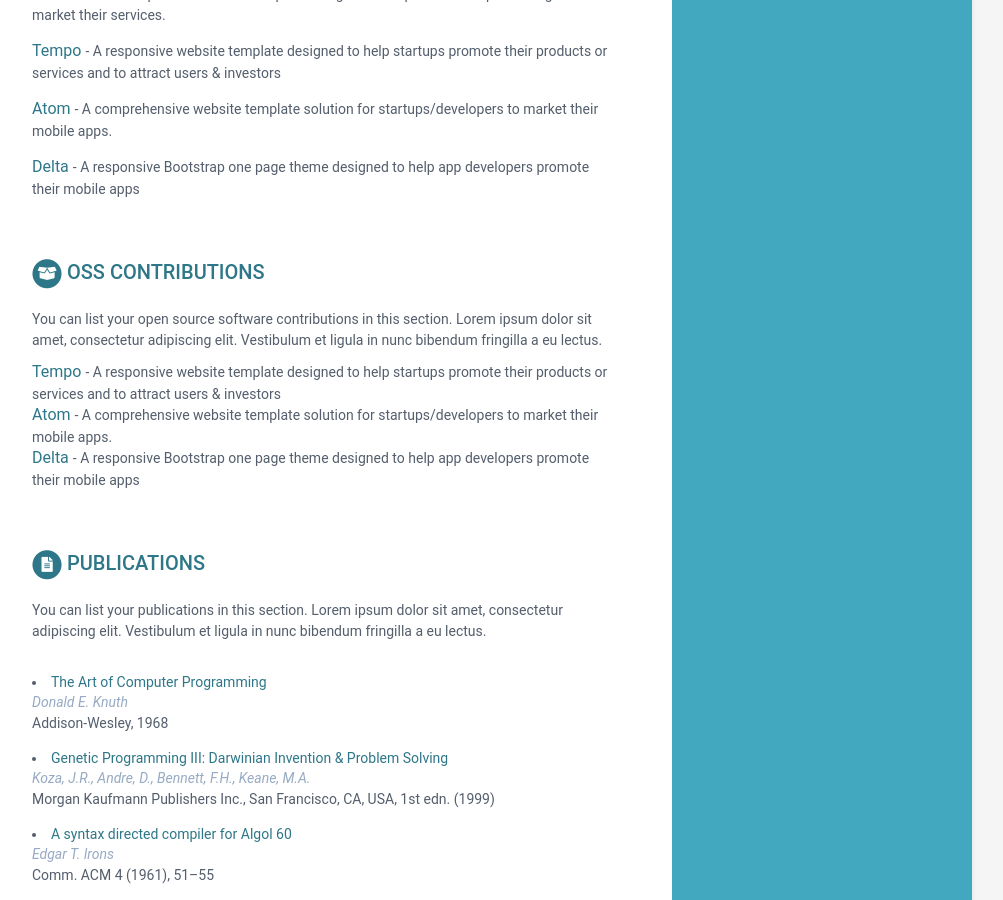
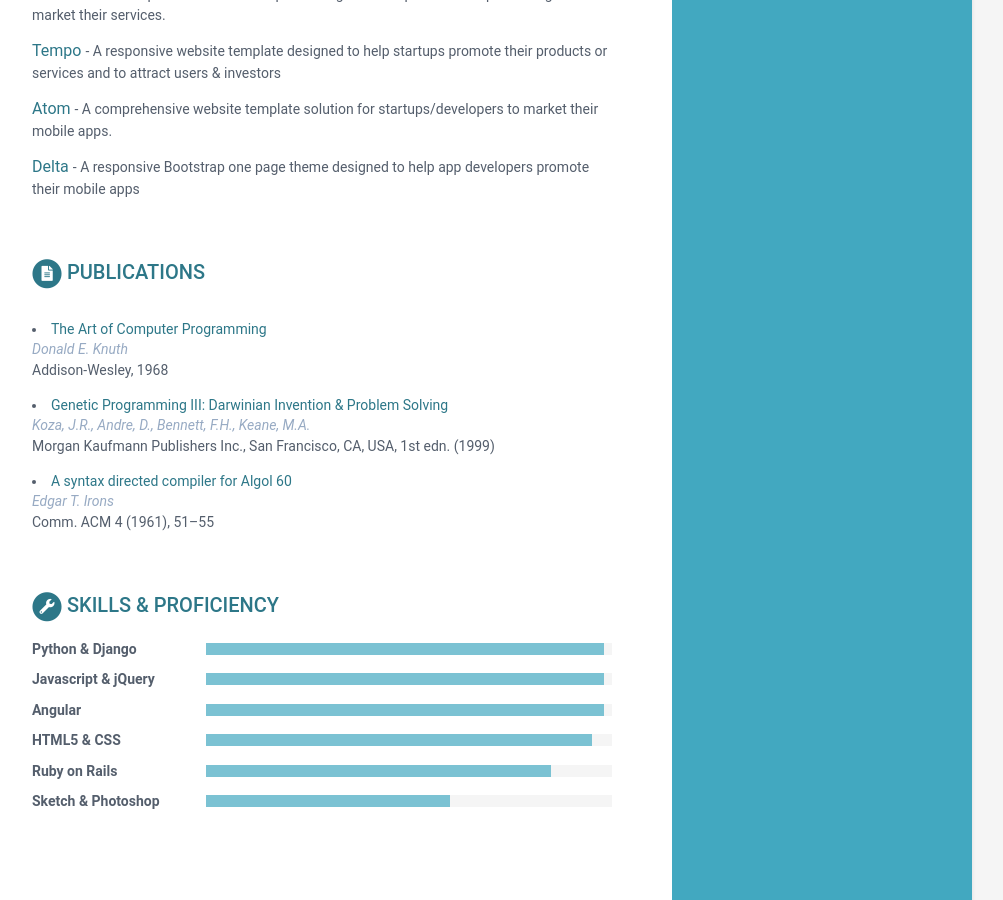
Before and after one commit to KexinisAnna/KexinisAnna.github.io, a Jekyll site: the page built from index.html, in a window 1280 px wide and 900 px high, scrolled down 1424 px. Shown: the whole window, without its empty margins (168-1171 px from the left). Built offline with Jekyll 4.4.1, drawn with Linux system fonts in a browser that asks for light colours.

Commit message:
Update data.yml

```diff
--- a/_data/data.yml
+++ b/_data/data.yml
@@ -140,31 +140,11 @@ projects:
         link: "#"
         tagline: "A responsive Bootstrap one page theme designed to help app developers promote their mobile apps"
 
-oss:
-    title: OSS Contributions
-    intro: >
-      You can list your open source software contributions in this
-      section. Lorem ipsum dolor sit amet, consectetur adipiscing elit.
-      Vestibulum et ligula in nunc bibendum fringilla a eu lectus.
-    contributions:
-      - title: Tempo
-        link: "#"
-        tagline: "A responsive website template designed to help startups promote their products or services and to attract users &amp; investors"
-
-      - title: Atom
-        link: "#"
-        tagline: "A comprehensive website template solution for startups/developers to market their mobile apps."
-
-      - title: Delta
-        link: "#"
-        tagline: "A responsive Bootstrap one page theme designed to help app developers promote their mobile apps"
 
 publications:
     title: Publications
     intro: |
-      You can list your publications in this section. Lorem ipsum dolor sit
-      amet, consectetur adipiscing elit. Vestibulum et ligula in nunc
-      bibendum fringilla a eu lectus.
+
     papers:
       - title: The Art of Computer Programming
         link: "#"
```
